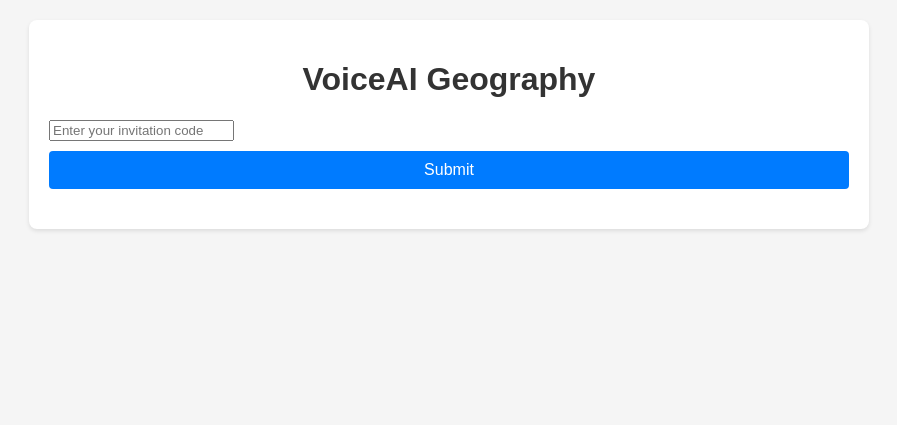
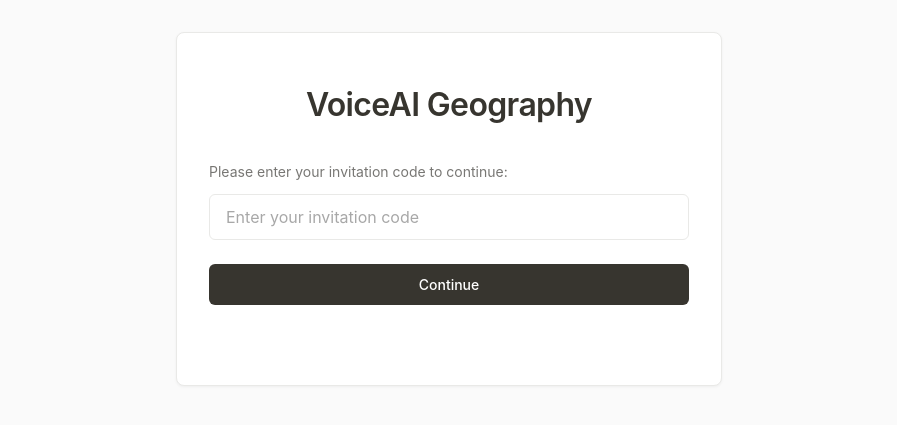
Before and after one commit to b4bb/voiceai_geography, a FastAPI app: page / in a window 1280 px wide. Shown: the top 425 px of the page, without its empty margins (191-1088 px from the left). Run offline with FastAPI, Linux system fonts and the light colour scheme.

Commit message:
UI changed to Notion Style (Clean Executive)

```diff
--- a/dist/index.html
+++ b/dist/index.html
@@ -1 +1 @@
-<!doctype html><html lang="en"><head><meta charset="UTF-8"><meta name="viewport" content="width=device-width,initial-scale=1"><title>VoiceAI Geography</title><script defer="defer" src="/static/bundle.js"></script><link href="/static/styles.css" rel="stylesheet"></head><body><div id="app" class="container"><div id="homePage"><h1>VoiceAI Geography</h1><div class="input-group"><input id="invitationCode" placeholder="Enter your invitation code"><div id="codeError" class="error"></div><button id="submitCode">Submit</button></div></div><div id="voiceAgentPage"><h1>Geography Assistant</h1><div class="status" id="connectionStatus">Disconnected</div><div class="status" id="speakingStatus">Agent Silent</div><div class="button-group"><button id="startButton">Start Conversation</button> <button id="endButton" disabled="disabled">End Conversation</button></div></div><div id="debugPanel" class="debug-panel"><div id="debugLog" class="debug-log"></div></div></div></body></html>
+<!doctype html><html lang="en"><head><meta charset="UTF-8"><meta name="viewport" content="width=device-width,initial-scale=1"><title>VoiceAI Geography</title><script defer="defer" src="/static/bundle.js"></script><link href="/static/styles.css" rel="stylesheet"></head><body><div id="app" class="container"><div id="homePage"><h1>VoiceAI Geography</h1><div class="input-group"><p>Please enter your invitation code to continue:</p><input type="text" id="invitationCode" placeholder="Enter your invitation code"><div id="codeError" class="error"></div><button id="submitCode">Continue</button></div></div><div id="voiceAgentPage"><h1>Geography Assistant</h1><div class="status-container"><div class="status" id="connectionStatus">Disconnected</div><div class="status" id="speakingStatus">Agent Silent</div></div><div class="button-group"><button id="startButton">Start Conversation</button><button id="endButton" class="secondary" disabled="disabled">End Conversation</button></div></div><div id="debugPanel" class="debug-panel"><div id="debugLog" class="debug-log"></div></div></div></body></html>
--- a/dist/static/styles.css
+++ b/dist/static/styles.css
@@ -1,77 +1,268 @@
-/* Main styles */
+/* True Notion Style - Clean Executive Design */
+
+/* Typography & Base */
 body {
-    font-family: Arial, sans-serif;
+    font-family: -apple-system, BlinkMacSystemFont, 'Segoe UI', 'Roboto', 'Oxygen', 'Ubuntu', 'Cantarell', 'Fira Sans', 'Droid Sans', 'Helvetica Neue', sans-serif;
     margin: 0;
-    padding: 20px;
-    background-color: #f5f5f5;
+    padding: 32px 20px;
+    background-color: #FAFAFA;
+    color: #37352F;
+    line-height: 1.5;
+    -webkit-font-smoothing: antialiased;
+    -moz-osx-font-smoothing: grayscale;
 }
 
 .container {
-    max-width: 800px;
+    max-width: 480px;
     margin: 0 auto;
-    padding: 20px;
-    background-color: white;
+    padding: 48px 32px;
+    background-color: #FFFFFF;
     border-radius: 8px;
-    box-shadow: 0 2px 4px rgba(0, 0, 0, 0.1);
+    border: 1px solid #E9E9E7;
+    box-shadow: 0 1px 3px rgba(0, 0, 0, 0.05);
 }
 
+/* Typography Hierarchy */
 h1 {
-    color: #333;
+    color: #37352F;
     text-align: center;
+    font-size: 32px;
+    font-weight: 600;
+    margin: 0 0 32px 0;
+    letter-spacing: -0.02em;
 }
 
+/* Form Elements */
 .input-group {
-    margin: 20px 0;
+    margin: 32px 0;
+}
+
+.input-group p {
+    color: #787774;
+    font-size: 14px;
+    margin: 0 0 12px 0;
+    font-weight: 400;
 }
 
 input[type="text"] {
     width: 100%;
-    padding: 10px;
-    border: 1px solid #ddd;
-    border-radius: 4px;
+    padding: 12px 16px;
+    border: 1px solid #E9E9E7;
+    border-radius: 6px;
     font-size: 16px;
+    font-family: inherit;
+    background-color: #FFFFFF;
+    color: #37352F;
+    transition: border-color 0.2s ease, box-shadow 0.2s ease;
+    box-sizing: border-box;
 }
 
+input[type="text"]:focus {
+    outline: none;
+    border-color: #2383E2;
+    box-shadow: 0 0 0 1px #2383E2;
+}
+
+input[type="text"]::placeholder {
+    color: #A8A8A8;
+}
+
+/* Buttons */
 button {
-    background-color: #007bff;
-    color: white;
+    background-color: #37352F;
+    color: #FFFFFF;
     border: none;
-    padding: 10px 20px;
-    border-radius: 4px;
+    padding: 12px 24px;
+    border-radius: 6px;
     cursor: pointer;
-    font-size: 16px;
+    font-size: 14px;
+    font-weight: 500;
+    font-family: inherit;
     width: 100%;
+    transition: background-color 0.2s ease, transform 0.1s ease;
+    margin-top: 16px;
+}
+
+button:hover {
+    background-color: #2F2D2A;
+}
+
+button:active {
+    transform: translateY(1px);
 }
 
 button:disabled {
-    background-color: #ccc;
+    background-color: #E9E9E7;
+    color: #A8A8A8;
     cursor: not-allowed;
+    transform: none;
 }
 
-.error {
-    color: red;
-    margin-top: 10px;
+/* Secondary Button Style */
+button.secondary {
+    background-color: transparent;
+    color: #37352F;
+    border: 1px solid #E9E9E7;
 }
 
+button.secondary:hover {
+    background-color: #F7F7F5;
+}
+
+button.secondary:disabled {
+    background-color: transparent;
+    color: #A8A8A8;
+    border-color: #E9E9E7;
+}
+
+/* Error Messages */
+.error {
+    color: #E03E3E;
+    font-size: 14px;
+    margin-top: 8px;
+    padding: 0;
+    background: none;
+}
+
+/* Voice Agent Page */
 #voiceAgentPage {
     display: none;
 }
 
+/* Status Cards */
+.status-container {
+    display: flex;
+    flex-direction: column;
+    gap: 16px;
+    margin: 32px 0;
+}
+
 .status {
-    padding: 10px;
-    margin: 10px 0;
-    border-radius: 4px;
+    padding: 16px 20px;
+    border-radius: 6px;
     text-align: center;
+    font-size: 14px;
+    font-weight: 500;
+    background-color: #F7F7F5;
+    color: #787774;
+    border: 1px solid #E9E9E7;
+    transition: all 0.2s ease;
 }
 
 #connectionStatus.connected {
-    background-color: #28a745;
-    color: white;
+    background-color: #EDF7ED;
+    color: #0F5132;
+    border-color: #C3E6CB;
 }
 
 #speakingStatus.speaking {
-    background-color: #17a2b8;
-    color: white;
+    background-color: #E7F3FF;
+    color: #0969DA;
+    border-color: #B6E3FF;
+}
+
+/* Button Group */
+.button-group {
+    display: flex;
+    flex-direction: column;
+    gap: 12px;
+    margin-top: 32px;
+}
+
+#startButton {
+    background-color: #2383E2;
+}
+
+#startButton:hover {
+    background-color: #1A73CF;
+}
+
+#endButton {
+    background-color: transparent;
+    color: #37352F;
+    border: 1px solid #E9E9E7;
+}
+
+#endButton:hover {
+    background-color: #F7F7F5;
+}
+
+#endButton:disabled {
+    background-color: transparent;
+    color: #A8A8A8;
+    border-color: #E9E9E7;
+}
+
+/* Responsive Design */
+@media (max-width: 640px) {
+    body {
+        padding: 16px 12px;
+    }
+
+    .container {
+        padding: 32px 24px;
+        max-width: none;
+        margin: 0;
+        border-radius: 0;
+        border-left: none;
+        border-right: none;
+        min-height: calc(100vh - 32px);
+        display: flex;
+        flex-direction: column;
+        justify-content: center;
+    }
+
+    h1 {
+        font-size: 28px;
+        margin-bottom: 24px;
+    }
+
+    .input-group {
+        margin: 24px 0;
+    }
+
+    .status-container {
+        margin: 24px 0;
+        gap: 12px;
+    }
+
+    .button-group {
+        margin-top: 24px;
+        gap: 16px;
+    }
+
+    button {
+        padding: 16px 24px;
+        font-size: 16px;
+        font-weight: 600;
+    }
+
+    input[type="text"] {
+        padding: 16px;
+        font-size: 16px;
+    }
+}
+
+@media (max-width: 480px) {
+    .container {
+        padding: 24px 16px;
+    }
+
+    h1 {
+        font-size: 24px;
+    }
+}
+
+/* Focus and Accessibility */
+button:focus-visible,
+input[type="text"]:focus-visible {
+    outline: 2px solid #2383E2;
+    outline-offset: 2px;
+}
+
+/* Smooth transitions for better UX */
+* {
+    transition: background-color 0.2s ease, border-color 0.2s ease, color 0.2s ease, box-shadow 0.2s ease;
 }
 
 /* Debug Panel Styles */
```
Also changed, not shown: src/frontend/styles/main.css (+220 -29 lines), src/frontend/templates/index.html (+7 -4 lines).
